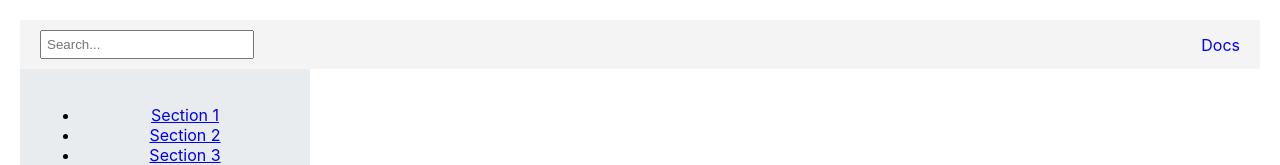
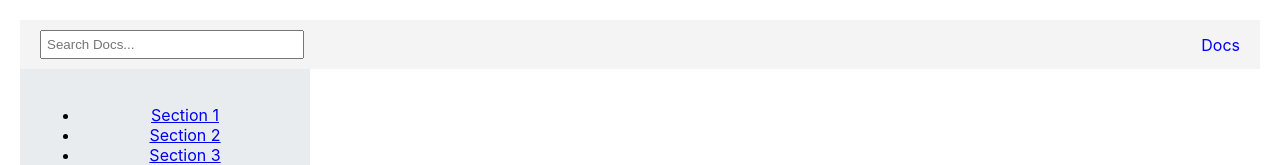
Before and after one commit to FrancisOwusu/ticket_frontend, a React (Create React App) app: page / in a window 1280 px wide. Shown: the top 165 px of the page. Built offline with nearby package versions, Linux system fonts and the light colour scheme.

Commit message:
refactor to NavigationHeader.js

```diff
--- /dev/null
+++ b/src/components/common/SearchBar.js
@@ -0,0 +1,13 @@
+import React from "react";
+const SearchBar = ({placeholder})=>{
+return (<input type="text" placeholder={placeholder} style={styles.searchBar}/>);
+}
+
+const styles = {
+    searchBar: {
+      padding: '5px',
+      width: '250px',
+    },
+  };
+
+  export default SearchBar;
--- a/src/components/layout/NavigationHeader.js
+++ b/src/components/layout/NavigationHeader.js
@@ -1,10 +1,12 @@
 import React from 'react';
 import { Link } from 'react-router-dom';
+import SearchBar from '../common/SearchBar';
 
 const NavigationHeader = () => {
   return (
     <header style={styles.header}>
-      <input type="text" placeholder="Search..." style={styles.searchBar} />
+      {/* <input type="text" placeholder="Search..." style={styles.searchBar} /> */}
+     <SearchBar placeholder="Search Docs..."/>
       <Link to="/docs" style={styles.link}>Docs</Link>
     </header>
   );
```
Also changed, not shown: src/components/Docs/DocumentationText.js (added), src/components/Docs/TableOfContents.js (added).
